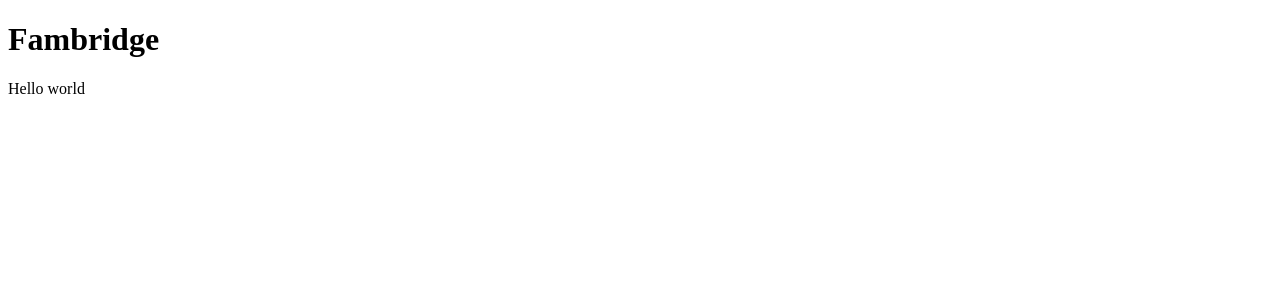
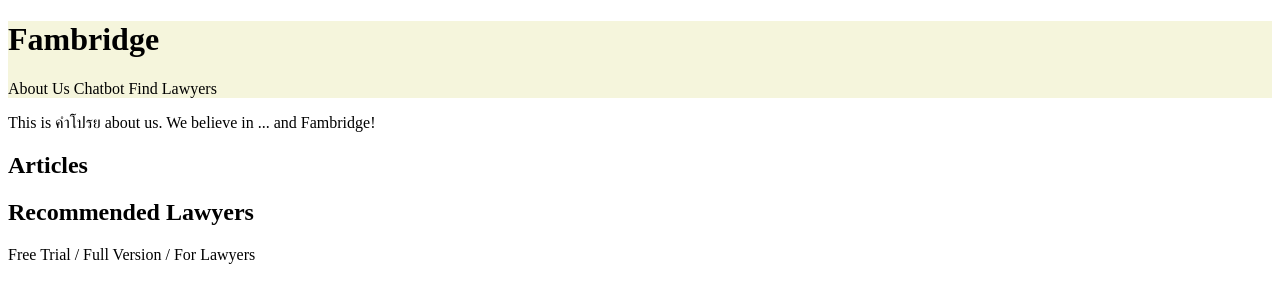
Before and after one commit to gunlnwza/FamBridge, a Flask app: page / in a window 1280 px wide. Shown: the top 303 px of the page. Run offline with Flask 3, Linux system fonts and the light colour scheme.

Commit message:
Add some style, basic dir structure for Front-End OK

```diff
--- /dev/null
+++ b/static/css/style.css
@@ -0,0 +1,14 @@
+header {
+    background-color: beige;
+}
+
+ul {
+    list-style-type: none;
+    margin: 0;
+    padding: 0;
+}
+
+li {
+    display: inline;
+    /* float: left; */
+}
--- a/templates/index.html
+++ b/templates/index.html
@@ -1,8 +1,31 @@
 <!DOCTYPE html>
 <head>
-
+    <link rel="stylesheet" href="{{ url_for('static', filename='css/style.css') }}">
 </head>
 <body>
-    <h1>Fambridge</h1>
-    <p>Hello world</p>
+    <header>
+        <h1>Fambridge</h1>
+        <ul>
+            <li>About Us</li>
+            <li>Chatbot</li>
+            <li>Find Lawyers</li>
+        </ul>
+    </header>
+
+    <div>
+
+    </div>
+    <p>This is คำโปรย about us. We believe in ... and Fambridge!</p>
+
+    <div class="content">
+        <h2>Articles</h2>
+    </div>
+
+    <div class="lawyers">
+        <h2>Recommended Lawyers</h2>
+    </div>
+
+    <footer>
+        <p>Free Trial / Full Version / For Lawyers</p>
+    </footer>
 </body>
```
